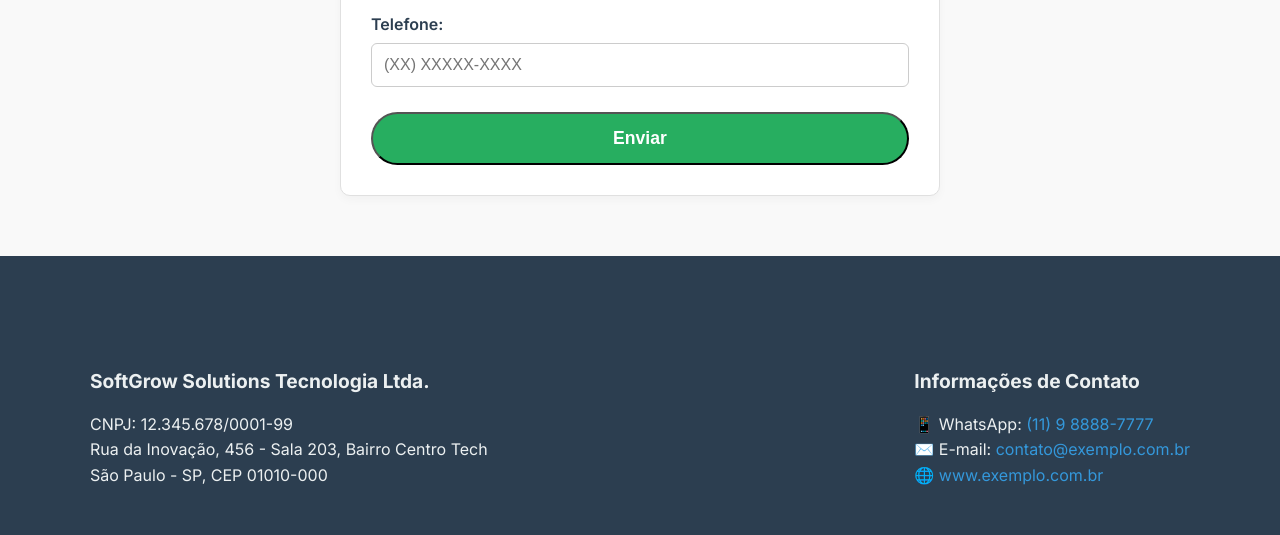
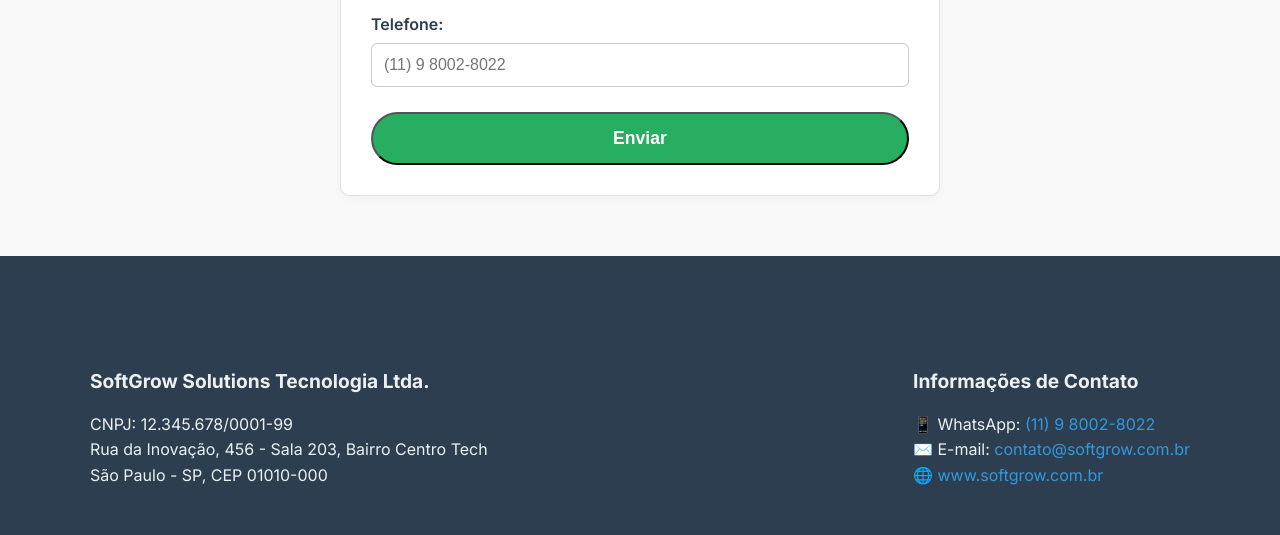
Before and after one commit to Leonardo-Santos7/SoftGrow_Solutions, a plain HTML site: page index.html in a window 1280 px wide. Shown: the part 2609-3144 px from the top of the page. Drawn offline with Linux system fonts and the light colour scheme.

Commit message:
Atualiza número de telefone e e-mail de contato

```diff
--- a/index.html
+++ b/index.html
@@ -95,7 +95,7 @@
                 <input type="email" id="email" name="email" placeholder="seuemail@exemplo.com" required>
 
                 <label for="telefone">Telefone:</label>
-                <input type="tel" id="telefone" name="telefone" placeholder="(XX) XXXXX-XXXX" required>
+                <input type="tel" id="telefone" name="telefone" placeholder="(11) 9 8002-8022" required>
 
                 <button type="submit" class="btn-submit">Enviar</button>
             </form>
@@ -112,9 +112,9 @@
             </div>
             <div class="footer-contact">
                 <h3>Informações de Contato</h3>
-                <p>📱 WhatsApp: <a href="tel:+5511988887777">(11) 9 8888-7777</a></p>
-                <p>✉️ E-mail: <a href="mailto:contato@exemplo.com.br">contato@exemplo.com.br</a></p>
-                <p>🌐 <a href="http://www.exemplo.com.br">www.exemplo.com.br</a></p>
+                <p>📱 WhatsApp: <a href="https://wa.me/5511980028022" target="_blank">(11) 9 8002-8022</a></p>
+                <p>✉️ E-mail: <a href="mailto:contato@softgrow.com.br">contato@softgrow.com.br</a></p>
+                <p>🌐 <a href="https://www.softgrow.com.br" target="_blank">www.softgrow.com.br</a></p>
             </div>
         </div>
         <div class="footer-bottom">
```
Lines whose indentation alone changed are shown as unchanged.
